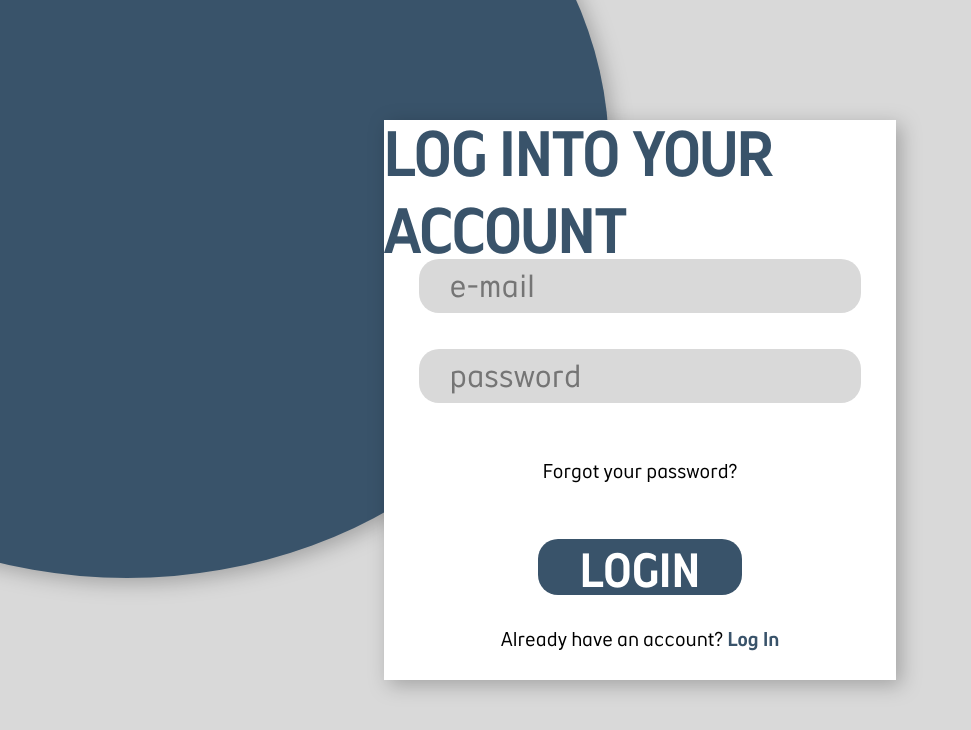
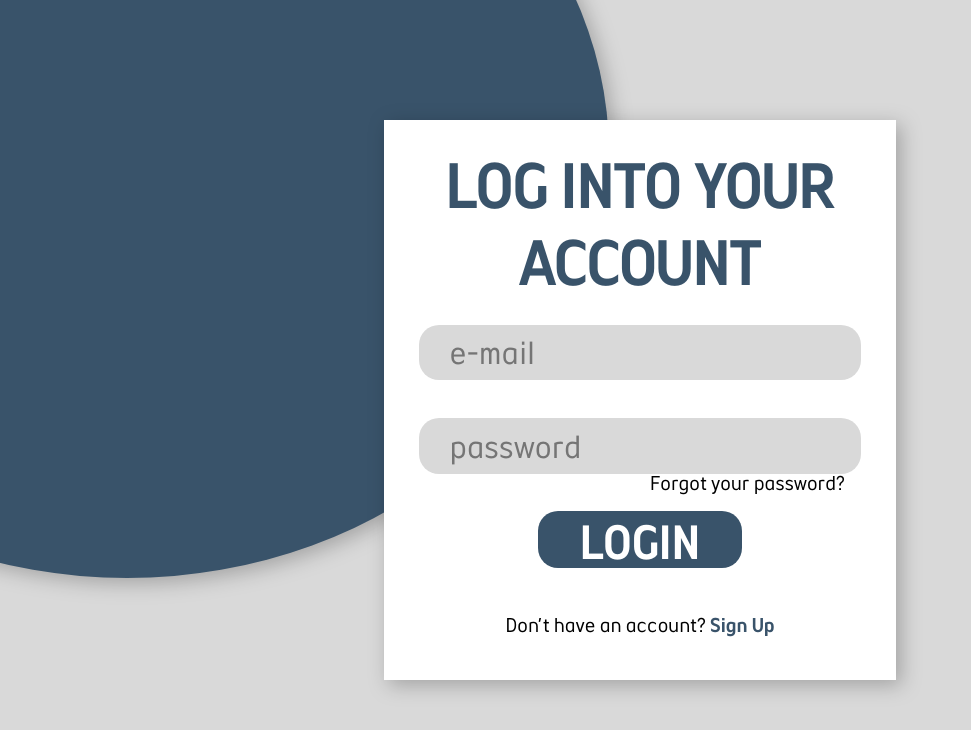
Before and after one commit to Penny-Planner/WebApp, a React app in the folder PennyPlanner/: page /signup in a window 1280 px wide. Shown: the top 730 px of the page, without its empty margins (0-971 px from the left). Built offline with nearby package versions, Linux system fonts and the light colour scheme.

Commit message:
finished loginpage styling

```diff
--- a/PennyPlanner/src/assets/css files/login.css
+++ b/PennyPlanner/src/assets/css files/login.css
@@ -34,43 +34,58 @@
 }
 
 .login_form {
-    height: 60%;
+    height: 26.65%;
     width: 100%;
     display: flex;
     flex-direction: column;
     align-items: center;
-    row-gap: 10.93%;
+    row-gap: 25.66%;
 }
 
 .login_title {
-    height: 24.85%;
+    height: 36.55%;
+    width: 100%;
     display: flex;
     align-items: center;
+    text-align: center;
+
 }
 
 .login_input {
     background-color: #d9d9d9;
     width: 80%;
-    height: 16.69%;
+    height: 37.17%;
     border-radius: 20px;
     border: none;
     padding-left: 6%;
 }
 
 .pw_msg {
+    height: 3.22%;
+    width: 80%;
+    display: flex;
+    align-items: center;
+    justify-content: end;
+}
 
+.login-button_container {
+    height: 13.54%;
+    width: 100%;
+    display: flex;
+    align-items: end;
+    justify-content: center;
 }
 
 .login_button {
     background-color: #39536A;
     width: 40%;
-    height: 16.69%;
+    height: 74.22%;
     border: none;
     border-radius: 20px;
 }
 
-.sign-up_msg {
-    height: 15.15%;
+.log-in_msg {
+    height: 20%;
     display:flex;
     align-items: center;
 }
--- a/PennyPlanner/src/pages/Login/index.js
+++ b/PennyPlanner/src/pages/Login/index.js
@@ -14,15 +14,21 @@ export default function Login() {
                         LOG INTO YOUR ACCOUNT
                     </p>
                 </div>
-                <form className="login_form">
+                <div className="login_form">
                     <input type="text" className="login_input andantetext-regular-black-32px" placeholder="e-mail" />
                     <input type="text" className="login_input andantetext-regular-black-32px" placeholder="password" />
-                    <p className="pw_msg andantetext-regular-black-20px">Forgot your password?</p>
+                </div>
+                <div className="pw_msg">
+                    <p className="andantetext-regular-black-20px">Forgot your password?</p>
+                </div>
+                <div className="login-button_container">
                     <input type="button" className="login_button andantetext-bold-white-48px" value="LOGIN" />
-                </form>
+                </div>
 
-                <div className="sign-up_msg">
-                    <p> <span className="andantetext-regular-black-20px">Already have an account? </span><span className="andantetext-bold-blue-20px">Log In</span> </p>
+
+
+                <div className="log-in_msg">
+                    <p> <span className="andantetext-regular-black-20px">Don't have an account? </span><span className="andantetext-bold-blue-20px">Sign Up</span> </p>
                 </div>
             </div>
         </div>
```
